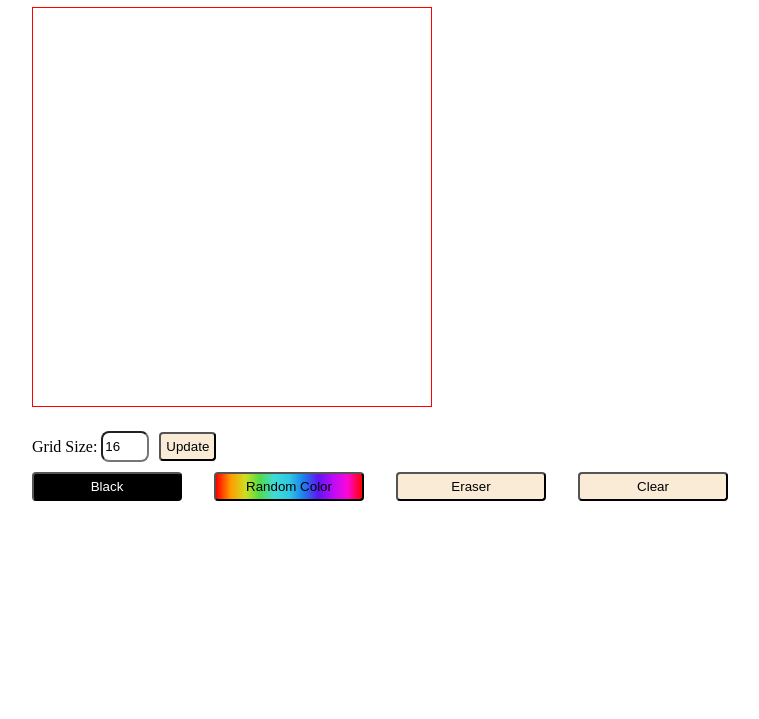
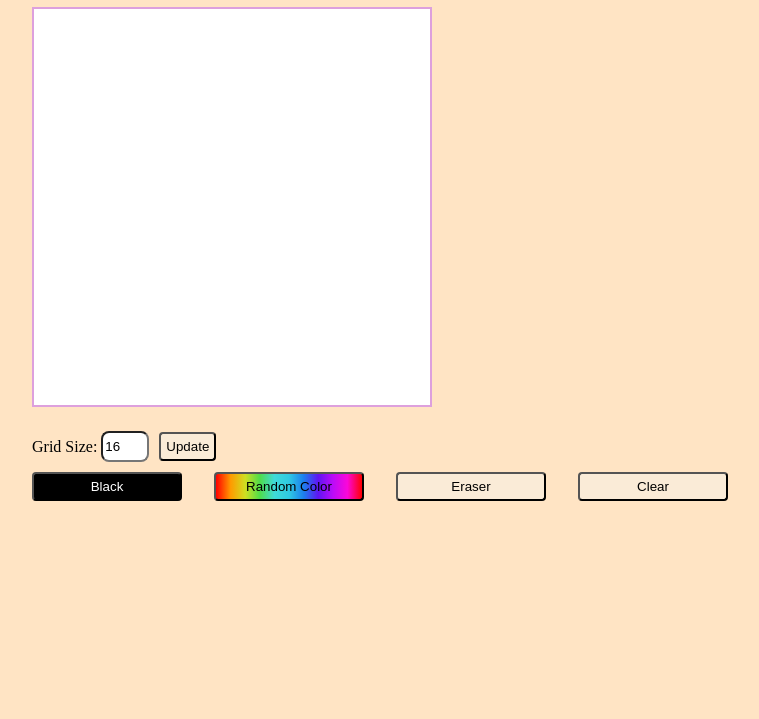
Before and after one commit to biscake/etch-a-sketch, a plain HTML site: page index.html in a window 1280 px wide. Shown: the part 81-800 px from the top of the page, without its empty margins (408-1167 px from the left). Drawn offline with Linux system fonts and the light colour scheme.

Commit message:
Changed background color Cleaned up code

```diff
--- a/scripts.js
+++ b/scripts.js
@@ -9,8 +9,15 @@ grid.classList.add("grid");
 
 const gridSize = document.querySelector("#gridSize");
 const updateGridSize = document.querySelector("#update");
+gridSize.addEventListener("input", () => {
+    if (gridSize.value > 100) {
+        gridSize.value = 100;
+    }
+});
+
 updateGridSize.addEventListener("click", appendGrid);
 appendGrid();
+
 
 let color = "black";
 
@@ -60,7 +67,6 @@ buttons.addEventListener("click", (btn) => {
     else if (btnId === "random") {
         color = RANDOMCOLOR[Math.floor(Math.random() * RANDOMCOLOR.length)];
         console.log(color);
-        hover = color
     }
     else if (btnId === "clear") {
         let grids = gridContainer.querySelectorAll(".gridrow > .grid");
--- a/styles.css
+++ b/styles.css
@@ -1,6 +1,6 @@
-/* * {
-    border: 1px solid blue;
-} */
+body {
+    background-color: bisque;
+}
 
 .flex-container {
     margin: 0;
@@ -11,7 +11,7 @@
 
 .drawingpad-container {
     box-sizing: border-box;
-    border: 1px solid red;
+    border: 2px solid plum;
     width: 400px;
     height: 400px;
     display: flex;
@@ -25,8 +25,8 @@
 
 .grid {
     flex: 1;
-    -webkit-user-drag: none;
     user-select: none;
+    background-color: white;
 }
 
 
```
